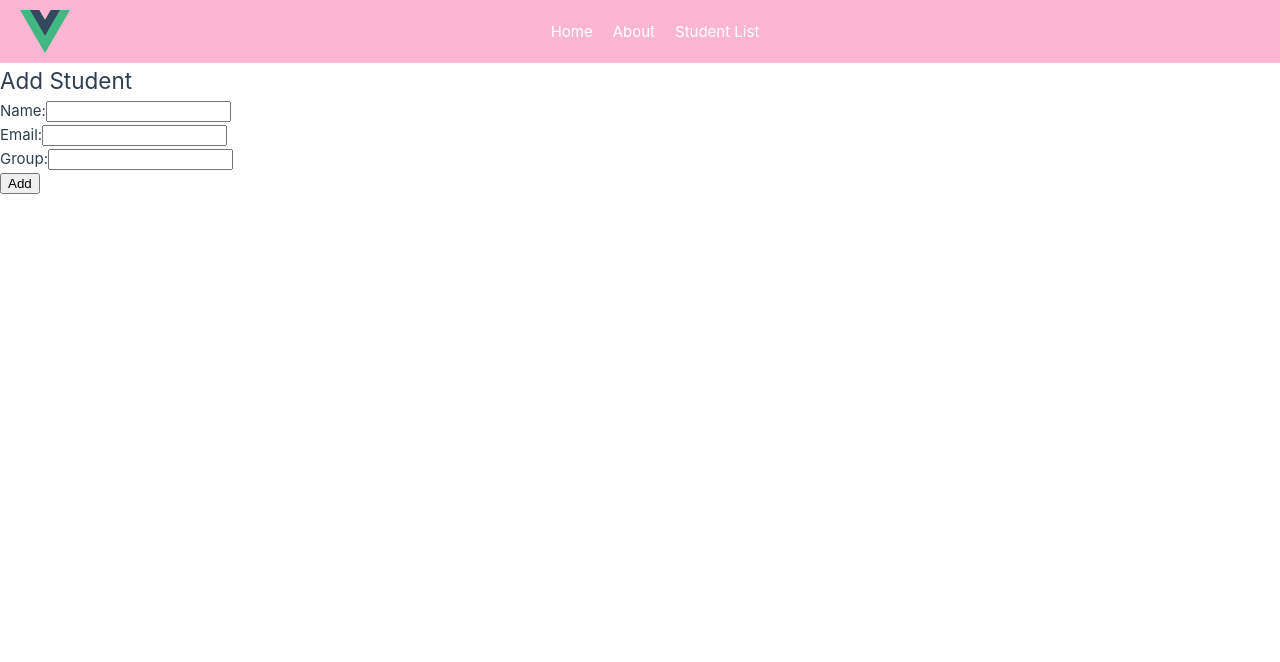
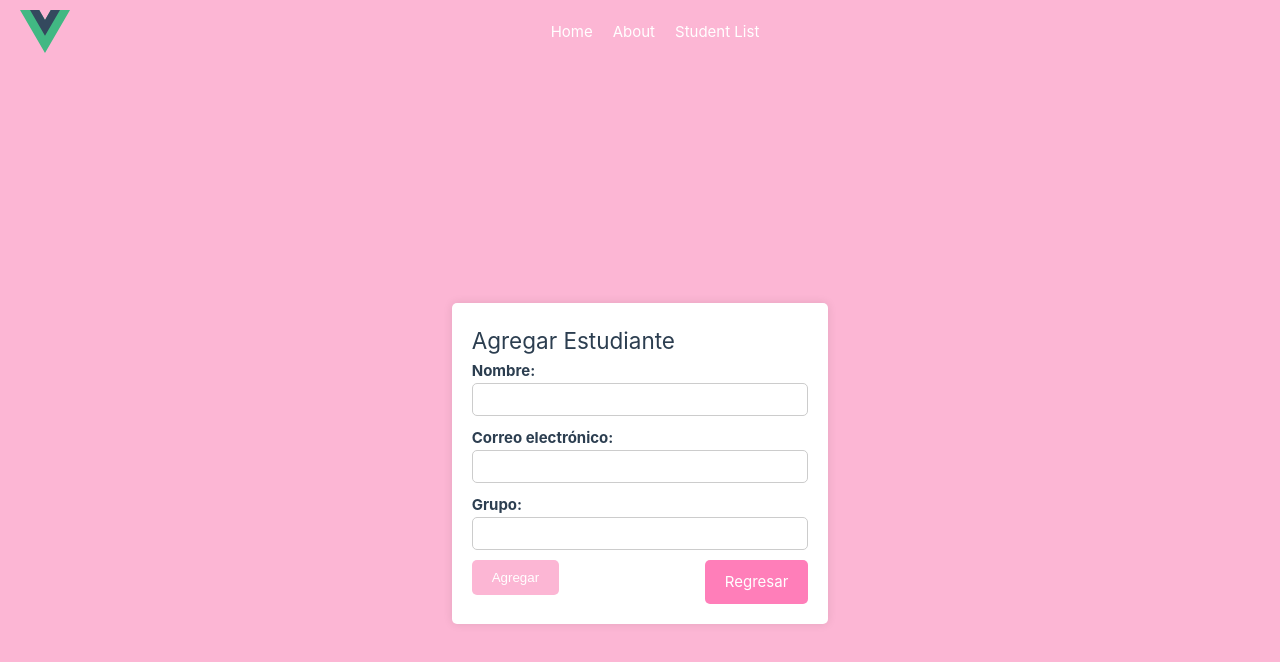
Before and after one commit to Estelaria/vuetaskandhomework, a Vue app: page /form in a window 1280 px wide. Shown: the top 662 px of the page. Built offline with nearby package versions, Linux system fonts and the light colour scheme.

Commit message:
add style

```diff
--- a/src/components/form.vue
+++ b/src/components/form.vue
@@ -1,21 +1,25 @@
 <template>
+    <div class="form-container">
+        <slot name="form"></slot>
+        <div class="form-content">
+            <h2>{{ isEditing ? 'Editar Estudiante' : 'Agregar Estudiante' }}</h2>
+            <form @submit.prevent="submitForm" class="student-form">
                 <div>
-        <h2>{{ isEditing ? 'Edit Student' : 'Add Student' }}</h2>
-        <form @submit.prevent="submitForm">
-            <div>
-                <label for="name">Name:</label>
+                    <label for="name">Nombre:</label>
                     <input type="text" id="name" v-model="student.name" required>
                 </div>
                 <div>
-                <label for="email">Email:</label>
+                    <label for="email">Correo electrónico:</label>
                     <input type="email" id="email" v-model="student.email" required>
                 </div>
                 <div>
-                <label for="group">Group:</label>
+                    <label for="group">Grupo:</label>
                     <input type="text" id="group" v-model="student.group" required>
                 </div>
-            <button type="submit">{{ isEditing ? 'Update' : 'Add' }}</button>
+                <button type="submit">{{ isEditing ? 'Actualizar' : 'Agregar' }}</button>
+                <RouterLink to="/studentlist" class="return-link">Regresar</RouterLink>
             </form>
+        </div>
     </div>
 </template>
 
@@ -61,3 +65,63 @@ export default {
     }
 };
 </script>
+
+<style scoped>
+.form-container {
+    display: flex;
+    justify-content: center;
+    align-items: center;
+    height: 100vh;
+    background-color: #FCB6D4;
+}
+
+.form-content {
+    background-color: white;
+    padding: 20px;
+    border-radius: 5px;
+    box-shadow: 0px 0px 10px rgba(0, 0, 0, 0.1);
+}
+
+.student-form {
+    text-align: left;
+}
+
+.student-form div {
+    margin-bottom: 10px;
+}
+
+.student-form label {
+    font-weight: bold;
+}
+
+.student-form input {
+    width: 100%;
+    padding: 8px;
+    border-radius: 5px;
+    border: 1px solid #ccc;
+}
+
+.student-form button {
+    background-color: #FCB6D4;
+    color: white;
+    padding: 10px 20px;
+    border: none;
+    border-radius: 5px;
+    cursor: pointer;
+    transition: background-color 0.3s ease;
+}
+
+.student-form button:hover {
+    background-color: #FF7EB9;
+}
+
+.return-link {
+    float: right;
+    background-color: #FF7EB9;
+    color: white;
+    padding: 10px 20px;
+    border-radius: 5px;
+    text-decoration: none;
+    transition: background-color 0.3s ease;
+}
+</style>
--- a/src/views/AddStudent.vue
+++ b/src/views/AddStudent.vue
@@ -1,14 +1,17 @@
 <template>
     <div>
-        <h2>Agregar Estudiante</h2>
-        <form @save="addStudent"></form>
+        <Form>
+            <template #form>
+            </template>
+        </Form>
         <RouterLink to="/studentlist" class="return-link">Regresar</RouterLink>
     </div>
 </template>
 
 <script setup lang="ts">
+
 import { useRouter } from 'vue-router';
-import form from '@/components/form.vue';
+import Form from '../components/form.vue';
 import { useStudentsStore } from '@/stores/StudentsData';
 import type { IStudent } from '@/stores/StudentsData';
 
@@ -22,13 +25,5 @@ function addStudent(studentData: IStudent) {
 </script>
 
 <style scoped>
-.return-link {
-    float: right;
-    background-color: #FF7EB9;
-    color: white;
-    padding: 10px 20px;
-    border-radius: 5px;
-    text-decoration: none;
-    transition: background-color 0.3s ease;
-}
+
 </style>
--- a/src/views/StudentList.vue
+++ b/src/views/StudentList.vue
@@ -35,6 +35,7 @@ export default {
 <style scoped>
 .student-list {
     text-align: left;
+    padding: 35px;
 }
 
 .student-link {
@@ -44,7 +45,7 @@ export default {
 }
 
 .delete-button {
-    background-color: #FCB6D4;
+    background-color:#590232 ;
     color: white;
     border: none;
     padding: 5px 10px;
@@ -54,7 +55,7 @@ export default {
 
 .add-button {
     float: right;
-    background-color: #FCB6D4;
+    background-color: #678C30;
     color: white;
     padding: 10px 20px;
     border-radius: 5px;
```
Lines whose indentation alone changed are shown as unchanged.
